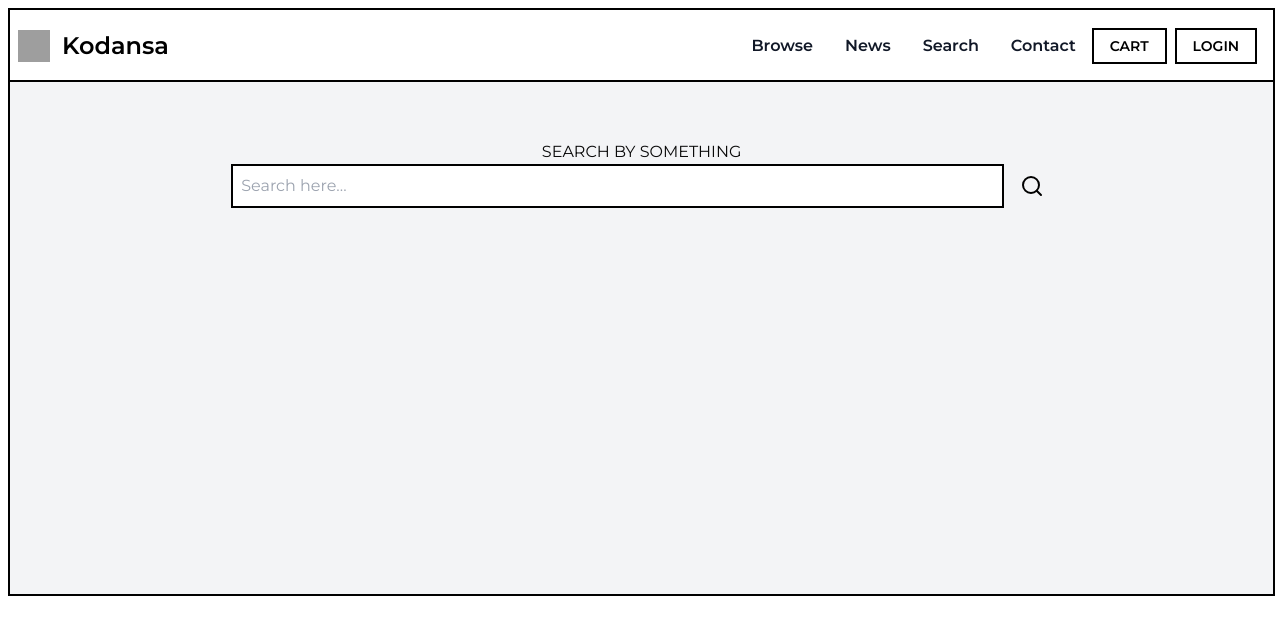
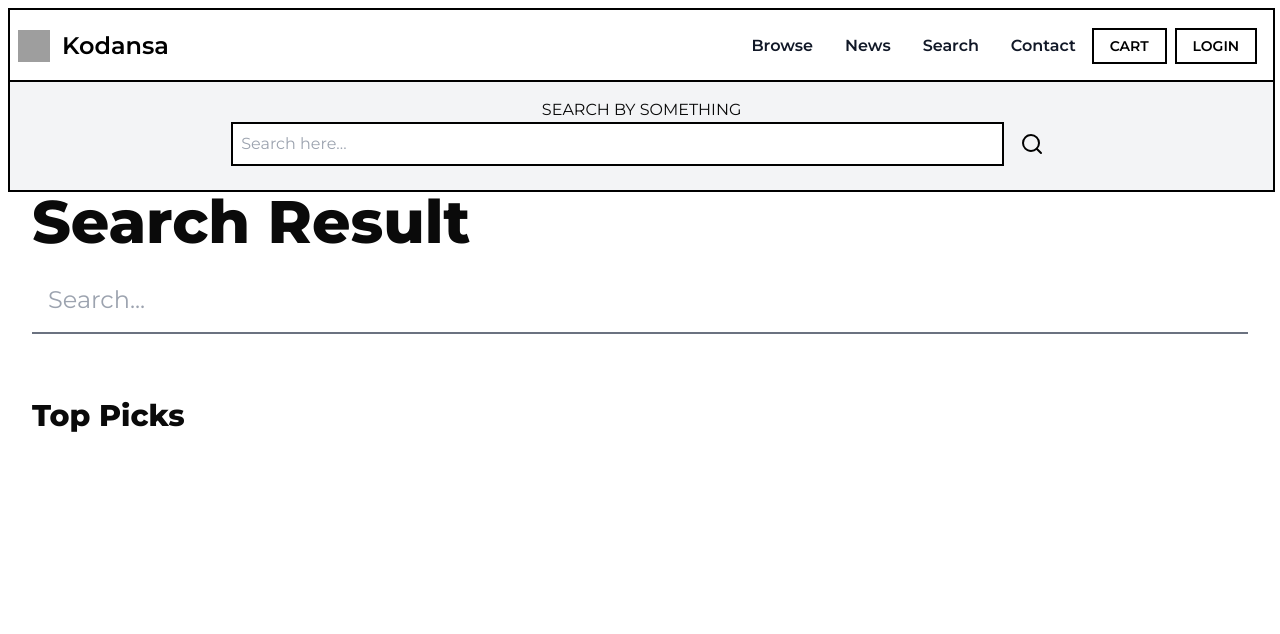
Before and after one commit to grvhuy/kodansaui, a Next.js app: page /search in a window 1280 px wide. Both pictures are taken after a click on the button "Search". Shown: the top 634 px of the page. Built offline with nearby package versions, Linux system fonts and the light colour scheme; grey boxes are pictures that could not be loaded.

Commit message:
height showedsearch

```diff
--- a/src/components/layout/header.tsx
+++ b/src/components/layout/header.tsx
@@ -29,7 +29,6 @@ export const Header = () => {
     // console.log(cart_items);
   }, []);
 
-
   const { logout } = useAuth();
 
   // lay user tu cookie
@@ -59,7 +58,7 @@ export const Header = () => {
   const handleOnSubmit = (event: FormEvent) => {
     event.preventDefault();
     handleSearch();
-  }
+  };
 
   useEffect(() => {
     const timer = setTimeout(() => {
@@ -180,10 +179,13 @@ export const Header = () => {
             className="fixed top-0 left-0 w-full h-full z-10 flex justify-end"
           ></div>
           <div className="w-[99%] p-4 bg-gray-100 dark:bg-gray-800 border-black border-2 fixed top-[80px] z-20 mx-2 pb-4">
-            <div className="flex justify-center w-full h-[60vh]">
+            <div className="flex justify-center w-full max-h-[60vh]">
               <div className="flex flex-col justify-center items-center w-2/3">
                 <h1>SEARCH BY SOMETHING</h1>
-                <form onSubmit={handleOnSubmit} className="flex space-x-2 w-full">
+                <form
+                  onSubmit={handleOnSubmit}
+                  className="flex space-x-2 w-full"
+                >
                   <input
                     onChange={(e) => setSearchQuery(e.target.value)}
                     value={searchQuery}
@@ -191,7 +193,11 @@ export const Header = () => {
                     className="border-2 w-full p-2 border-black focus-visible:outline-none"
                     placeholder="Search here..."
                   />
-                  <button type="submit" onClick={handleSearch} className=" text-white p-2">
+                  <button
+                    type="submit"
+                    onClick={handleSearch}
+                    className=" text-white p-2"
+                  >
                     <Search color="black" size={24} />
                   </button>
                 </form>
--- a/src/context/AuthContext.tsx
+++ b/src/context/AuthContext.tsx
@@ -13,6 +13,10 @@ interface AuthContextProps {
 }
 
 const AuthContext = createContext<AuthContextProps | undefined>(undefined);
+
+export const isTokenExpired = (token: string) => {
+
+};
 
 export const AuthProvider = ({ children }: { children: ReactNode }) => {
   const [user, setUser] = useState<User | null>(null);
```
Also changed, not shown: .eslintrc.json.
